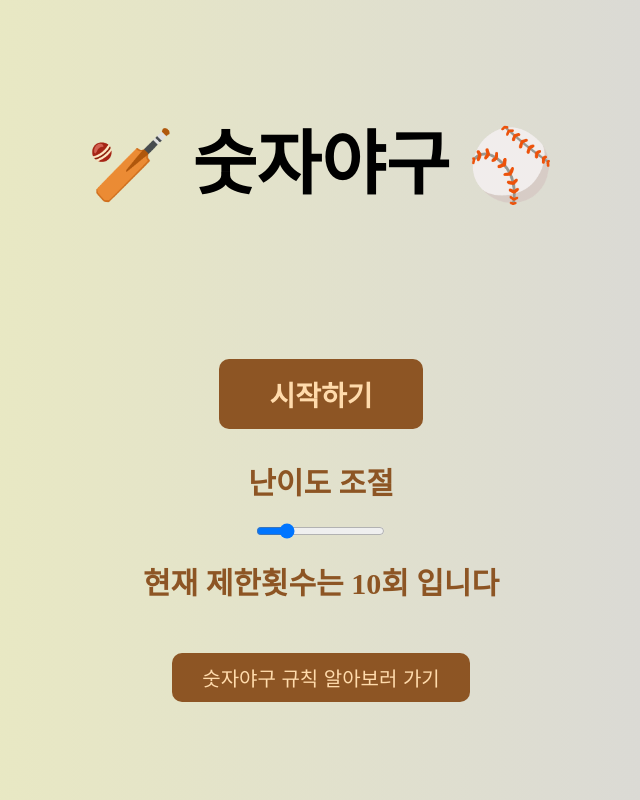
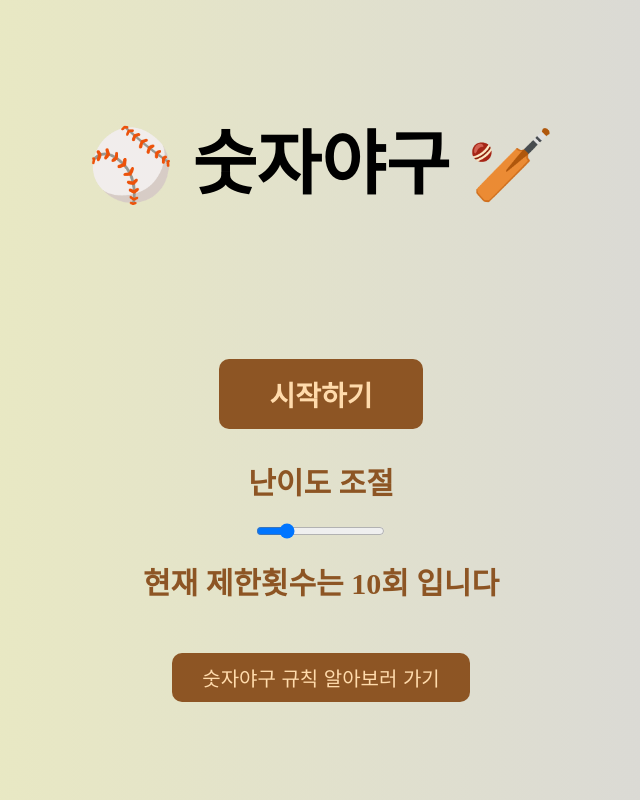
Before and after one commit to nlom0218/Bulls-and-Cows, a plain HTML site: page index.html in a window 1280 px wide. Shown: the whole page, without its empty margins (319-959 px from the left). Drawn offline with Linux system fonts and the light colour scheme.

Commit message:
Update index.html

```diff
--- a/index.html
+++ b/index.html
@@ -9,7 +9,7 @@
 <body>
     <header>
         <h1>
-            🏏 숫자야구 ⚾
+            ⚾ 숫자야구 🏏
         </h1>
     </header>
     <button id="js-startBtn" class="start-btn">
```
